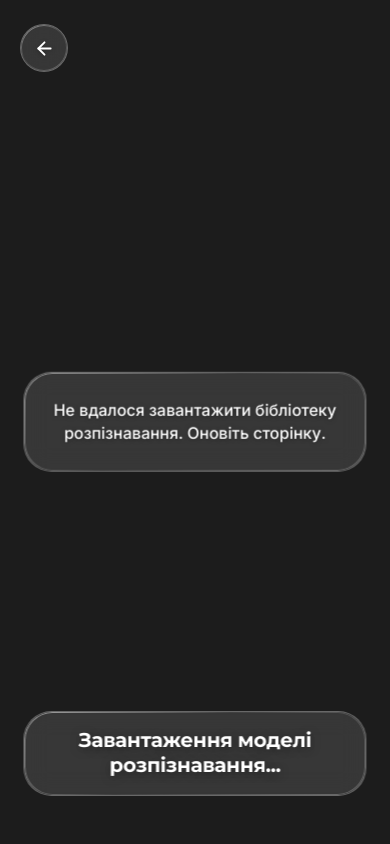
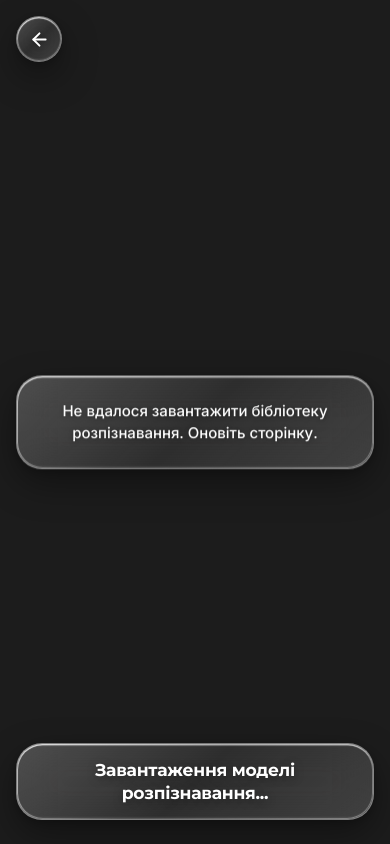
Before and after one commit to rocket-fuel86/emotional, a plain HTML site: page webcam.html in a window 390 px wide. Drawn offline with Linux system fonts and the light colour scheme.

Commit message:
feat: phone fix attempt

```diff
--- a/webcam.html
+++ b/webcam.html
@@ -2,8 +2,8 @@
 <html lang="uk">
 <head>
     <meta charset="UTF-8">
-    <meta name="viewport" content="width=device-width, initial-scale=1.0, maximum-scale=1.0, user-scalable=no">
-    <title>Розпізнавання емоцій</title>
+    <meta name="viewport" content="width=device-width, initial-scale=1.0, maximum-scale=1.0, user-scalable=no, viewport-fit=cover">
+    <title>Емоційний Інтелект — Розпізнавання емоцій</title>
 
     <link rel="preconnect" href="https://fonts.googleapis.com">
     <link rel="preconnect" href="https://fonts.gstatic.com" crossorigin>
@@ -34,23 +34,25 @@
         }
 
         html, body {
-            width: 100vw;
-            height: 100vh;
-            height: 100dvh;
+            position: fixed;
+            inset: 0;
+            width: 100%;
+            height: 100%;
             overflow: hidden;
+            overscroll-behavior: none;
             background-color: #1c1c1c;
             color: #ffffff;
             font-family: 'Inter', 'Montserrat', -apple-system, BlinkMacSystemFont, sans-serif;
             -webkit-font-smoothing: antialiased;
             -moz-osx-font-smoothing: grayscale;
+            -webkit-tap-highlight-color: transparent;
             user-select: none;
         }
 
         .fullscreen-stage {
             position: relative;
-            width: 100vw;
-            height: 100vh;
-            height: 100dvh;
+            width: 100%;
+            height: 100%;
             background-color: #1c1c1c;
             overflow: hidden;
         }
@@ -71,10 +73,12 @@
         }
 
         .liquid-glass {
-            -webkit-backdrop-filter: blur(12px) saturate(160%);
-            backdrop-filter: blur(12px) saturate(160%);
-            background-color: rgba(255, 255, 255, 0.12);
-            border: 1px solid rgba(255, 255, 255, 0.25);
+            background: var(--glass-bg);
+            -webkit-backdrop-filter: blur(22px) saturate(180%) brightness(1.06);
+            backdrop-filter: blur(22px) saturate(180%) brightness(1.06);
+            border: 1px solid var(--glass-border);
+            box-shadow: var(--glass-shadow);
+            overflow: hidden;
         }
 
         .liquid-glass::after {
@@ -98,14 +102,14 @@
 
         .back-pill {
             position: fixed;
-            top: 24px;
-            left: 20px;
+            top: calc(16px + env(safe-area-inset-top, 0px));
+            left: calc(16px + env(safe-area-inset-left, 0px));
             z-index: 20;
             display: inline-flex;
             align-items: center;
             justify-content: center;
-            width: 48px;
-            height: 48px;
+            width: 46px;
+            height: 46px;
             padding: 0;
             border-radius: 9999px;
             color: #ffffff;
@@ -121,6 +125,7 @@
                 box-shadow 0.25s ease;
         }
 
+        @media (hover: hover) {
             .back-pill:hover {
                 transform: translateY(-2px);
                 background-color: rgba(255, 255, 255, 0.14);
@@ -132,8 +137,13 @@
                     inset 0 -1.5px 2px rgba(255, 255, 255, 0.22);
             }
 
+            .back-pill:hover svg {
+                transform: translateX(-3px);
+            }
+        }
+
         .back-pill:active {
-            transform: translateY(0) scale(0.96);
+            transform: scale(0.95);
         }
 
         .back-pill svg {
@@ -144,10 +154,6 @@
             flex-shrink: 0;
             filter: drop-shadow(0 1px 2px rgba(0, 0, 0, 0.3));
             transition: transform 0.25s cubic-bezier(0.22, 1, 0.36, 1);
-        }
-
-        .back-pill:hover svg {
-            transform: translateX(-3px);
         }
 
         .back-pill-label {
@@ -176,19 +182,19 @@
 
         .emotion-capsule {
             position: fixed;
-            bottom: 48px;
+            bottom: calc(24px + env(safe-area-inset-bottom, 0px));
             left: 50%;
             transform: translateX(-50%);
             z-index: 20;
-            width: min(88vw, 350px);
-            padding: 16px 24px;
-            border-radius: 28px;
+            width: calc(100% - 32px);
+            max-width: 380px;
+            padding: 15px 20px;
+            border-radius: 26px;
             text-align: center;
             pointer-events: none;
             transition:
                 opacity 0.26s ease,
-                transform 0.32s cubic-bezier(0.22, 1, 0.36, 1),
-                width 0.3s ease;
+                transform 0.32s cubic-bezier(0.22, 1, 0.36, 1);
         }
 
         .emotion-capsule.is-updating {
@@ -202,10 +208,12 @@
             display: block;
             color: #ffffff;
             font-family: 'Montserrat', 'Inter', sans-serif;
-            font-size: clamp(1.25rem, 2.4vw, 2.1rem);
+            font-size: clamp(1.05rem, 4.4vw, 1.35rem);
             font-weight: 700;
-            line-height: 1.28;
+            line-height: 1.3;
             letter-spacing: -0.015em;
+            overflow-wrap: break-word;
+            word-wrap: break-word;
             text-shadow: 0 2px 10px rgba(0, 0, 0, 0.35);
         }
 
@@ -219,6 +227,7 @@
             }
 
             .emotion-text {
+                font-size: clamp(1.35rem, 2.2vw, 2.05rem);
                 white-space: nowrap;
                 line-height: 1.22;
             }
@@ -230,14 +239,15 @@
             left: 50%;
             transform: translate(-50%, -50%);
             z-index: 25;
-            width: min(88vw, 410px);
-            padding: 26px 28px;
-            border-radius: 28px;
+            width: calc(100% - 32px);
+            max-width: 400px;
+            padding: 24px 22px;
+            border-radius: 26px;
             text-align: center;
             display: flex;
             flex-direction: column;
             align-items: center;
-            gap: 18px;
+            gap: 16px;
             transition: opacity 0.32s ease, transform 0.32s ease;
         }
 
@@ -251,7 +261,7 @@
             position: relative;
             z-index: 3;
             color: #ffffff;
-            font-size: 16px;
+            font-size: 15px;
             font-weight: 500;
             line-height: 1.45;
             text-shadow: 0 1px 4px rgba(0, 0, 0, 0.35);
@@ -261,7 +271,7 @@
             position: relative;
             z-index: 3;
             display: none;
-            padding: 12px 26px;
+            padding: 12px 24px;
             border-radius: 9999px;
             border: 1px solid rgba(255, 255, 255, 0.42);
             background: rgba(255, 255, 255, 0.18);
@@ -280,6 +290,7 @@
                 box-shadow 0.22s ease;
         }
 
+        @media (hover: hover) {
             .glass-action-btn:hover {
                 transform: translateY(-2px);
                 background: rgba(255, 255, 255, 0.28);
@@ -289,9 +300,31 @@
                     0 0 18px rgba(255, 255, 255, 0.18),
                     inset 0 1px 1px rgba(255, 255, 255, 0.85);
             }
+        }
 
         .glass-action-btn:active {
-            transform: translateY(0) scale(0.97);
+            transform: scale(0.97);
+        }
+
+        /* Адаптация под горизонтальную ориентацию телефона */
+        @media (max-height: 480px) and (orientation: landscape) {
+            .back-pill {
+                top: 12px;
+                left: calc(14px + env(safe-area-inset-left, 0px));
+                width: 40px;
+                height: 40px;
+            }
+
+            .emotion-capsule {
+                bottom: calc(12px + env(safe-area-inset-bottom, 0px));
+                max-width: 75vw;
+                padding: 10px 22px;
+                border-radius: 9999px;
+            }
+
+            .emotion-text {
+                font-size: 1rem;
+            }
         }
     </style>
 </head>
@@ -349,7 +382,7 @@
         const backButton = document.getElementById('backButton');
 
         const SMOOTHING_WINDOW = 6;
-        const DETECTION_INTERVAL_MS = 150;
+        const DETECTION_INTERVAL_MS = 180;
         const NO_FACE_TIMEOUT_MS = 1200;
 
         let modelsReady = false;
@@ -430,7 +463,7 @@
             }
 
             const detectorOptions = new faceapi.TinyFaceDetectorOptions({
-                inputSize: 224,
+                inputSize: 160,
                 scoreThreshold: 0.45
             });
 
@@ -484,8 +517,8 @@
                 const stream = await navigator.mediaDevices.getUserMedia({
                     video: {
                         facingMode: 'user',
-                        width: { ideal: 1920 },
-                        height: { ideal: 1080 }
+                        width: { ideal: 1280 },
+                        height: { ideal: 720 }
                     },
                     audio: false
                 });
```
Lines whose indentation alone changed are shown as unchanged.
